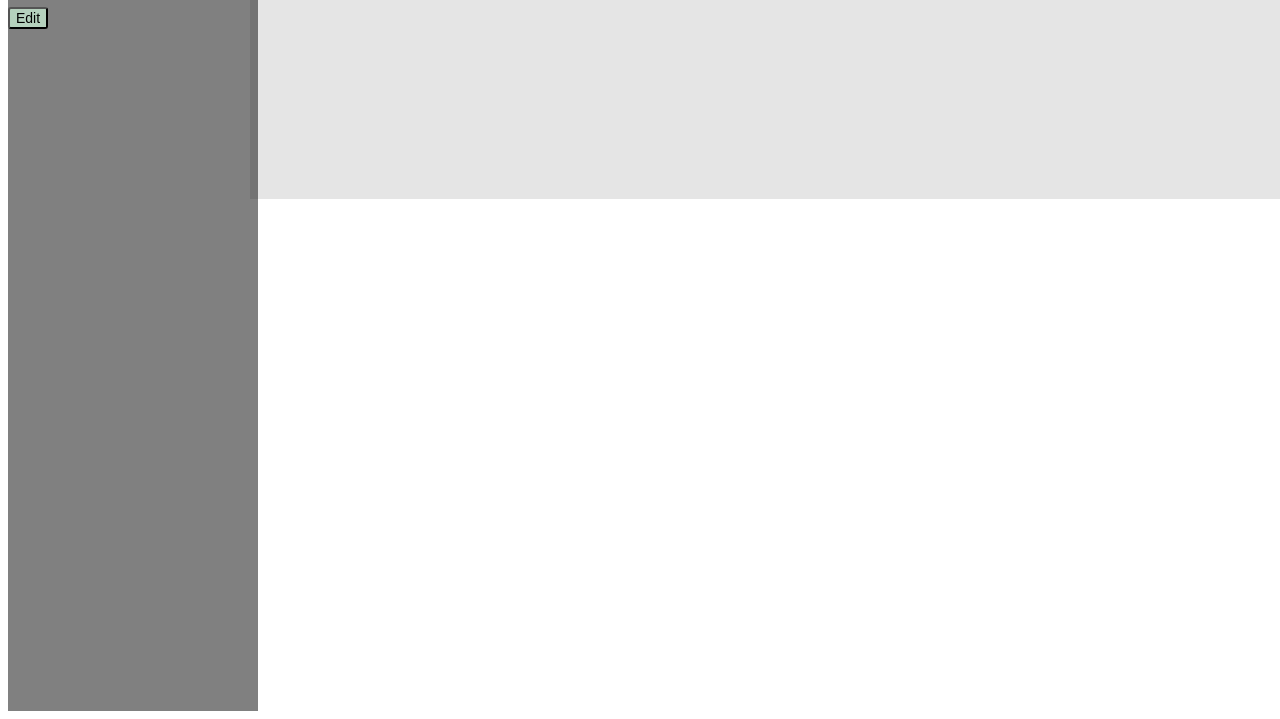
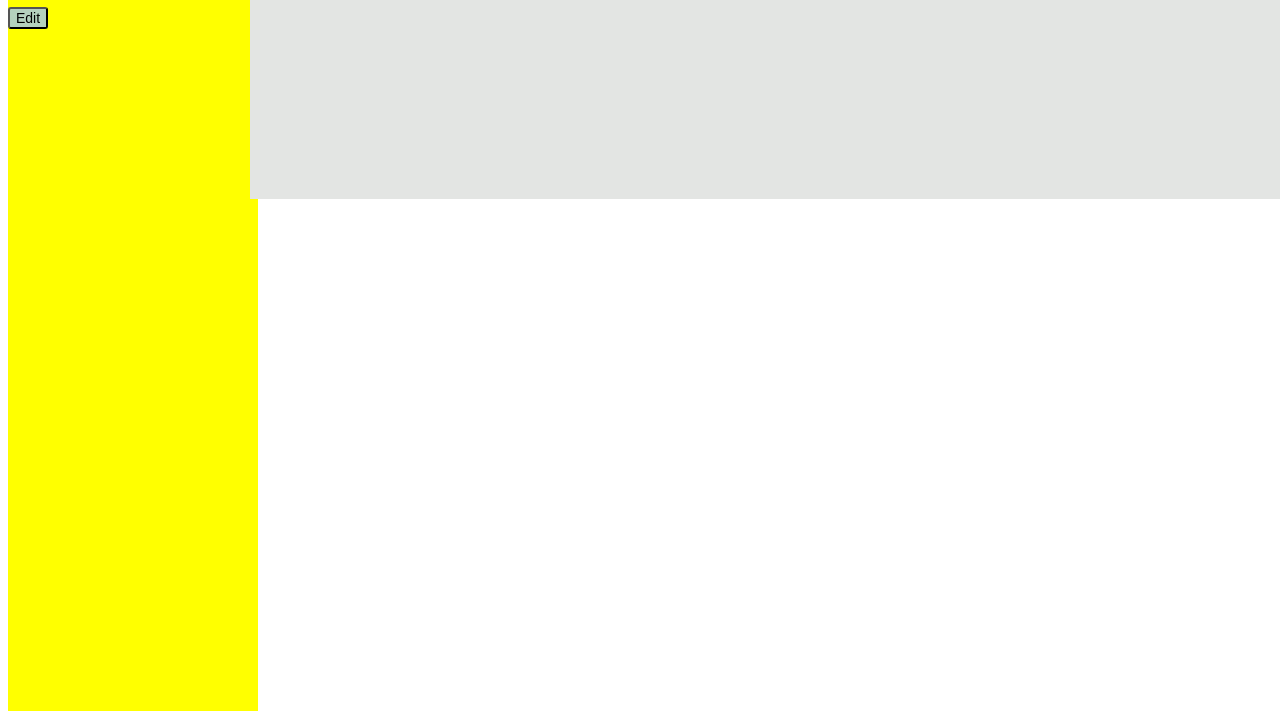
Before and after one commit to cnguye43/cnguyen, a plain HTML site: page A3/handout/public/index.html in a window 1280 px wide. Shown: the part 81-800 px from the top of the page. Drawn offline with Linux system fonts and the light colour scheme.

Commit message:
hw3-edited

```diff
--- a/A3/handout/public/index.html
+++ b/A3/handout/public/index.html
@@ -7,10 +7,10 @@
       float:left;
       width: 250px;
       min-height: 100%;
-      background: gray;
+      background: yellow;
     }
 
-    #rssbox button{
+    #rssBox button {
     background-color: #b5d1bd;
     border-radius: 3px;
     font-size: 14px;
@@ -20,18 +20,18 @@
     #theDetails{
       width: calc(100% - 250px);
       min-height: 100%;
-      background: lightgray;
       position: absolute;
       right: 0px;
       top: 80px;
       min-height: 200px;
       text-align: center;
-      background: rgba(0,0,0,.1);
+      background-color: #e3e5e3;
     }
 
     #theList button {
       display: block;
       width: 100%;
+      background-color: gray;
       }
 
     #theList button img {
```
